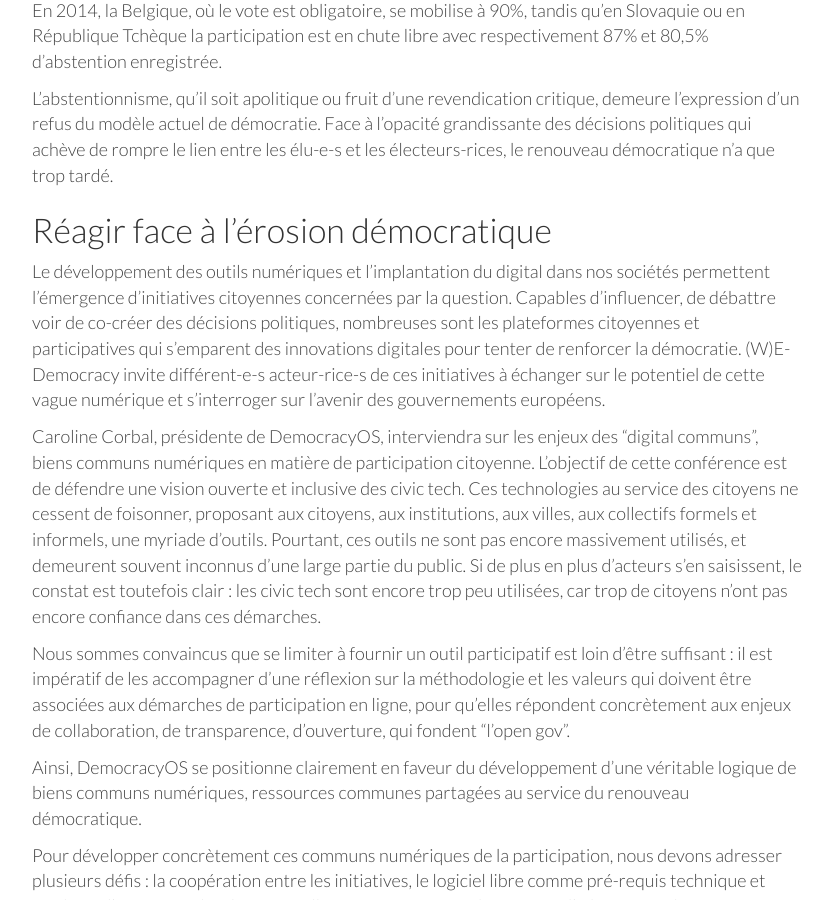
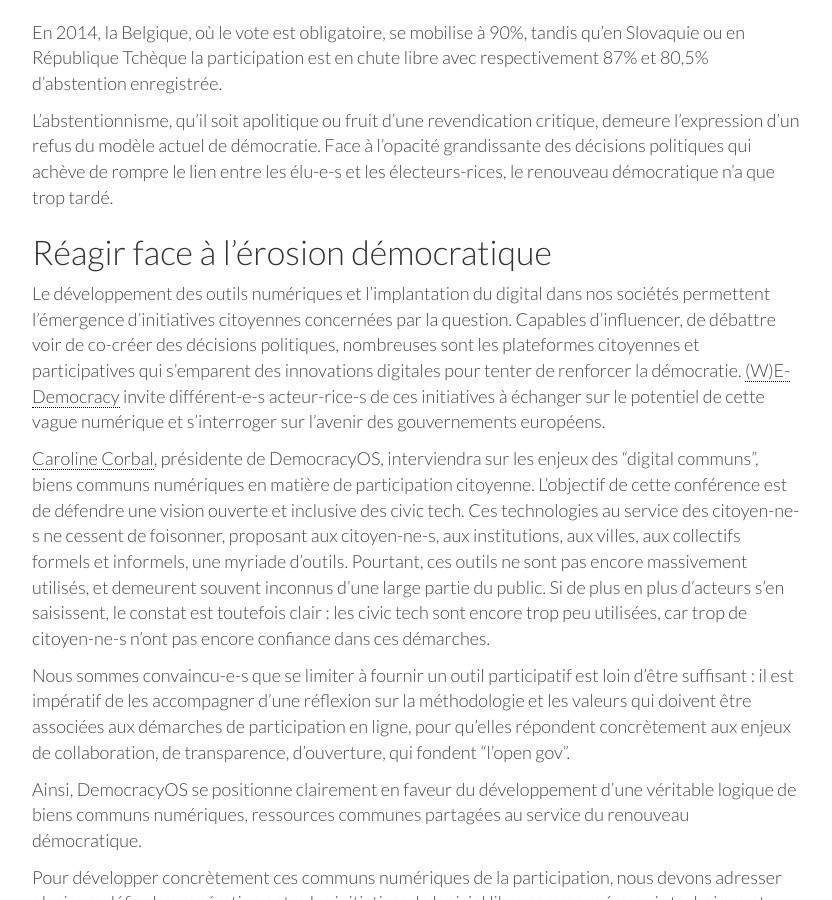
Before and after one commit to democracy-os-fr/democracy-os-fr.github.io, a Jekyll site: the page built from _posts/2017-05-25-w-e-democracy-les-gouvernements-vont-ils-survivre-a-l-ere-digitale.md, in a window 1280 px wide and 900 px high, scrolled down 1408 px. Shown: the whole window, without its empty margins (223-1055 px from the left). Built offline with Jekyll 4.4.1, drawn with Linux system fonts in a browser that asks for light colours; nearby versions of some CDN libraries; comment, search, counter and statistics services are not loaded.

Commit message:
Update from Forestry.io - 2017-05-25-w-e-democracy-les-gouvernements-vont-ils-survivre-a-l-ere-digitale.md

```diff
--- a/_posts/2017-05-25-w-e-democracy-les-gouvernements-vont-ils-survivre-a-l-ere-digitale.md
+++ b/_posts/2017-05-25-w-e-democracy-les-gouvernements-vont-ils-survivre-a-l-ere-digitale.md
@@ -18,17 +21,21 @@
 
 Pour les systèmes démocratiques européens, la situation est désastreuse. Selon les derniers chiffres ahurissants de l’Eurobaromètre, 54% des citoyen-ne-s européen-ne-s pensent que leur voix ne compte pas dans l’Union Européenne. Le nombre de d’eurodéputé-e-s eurosceptiques est en hausse croissante. Les élections européennes de 2009 et de 2014 montrent d’ailleurs les taux de participation les plus bas jamais enregistrés.
 
+![](img/medias/abtention%20ElectEU%20by%20EU.PNG)
+
+![](img/medias/Barometter.png)
+
 En 2014, la Belgique, où le vote est obligatoire, se mobilise à 90%, tandis qu’en Slovaquie ou en République Tchèque la participation est en chute libre avec respectivement 87% et 80,5% d’abstention enregistrée.
 
 L’abstentionnisme, qu’il soit apolitique ou fruit d’une revendication critique, demeure l’expression d’un refus du modèle actuel de démocratie. Face à l’opacité grandissante des décisions politiques qui achève de rompre le lien entre les élu-e-s et les électeurs-rices, le renouveau démocratique n’a que trop tardé.
 
 ## Réagir face à l’érosion démocratique
 
-Le développement des outils numériques et l’implantation du digital dans nos sociétés permettent l’émergence d’initiatives citoyennes concernées par la question. Capables d’influencer, de débattre voir de co-créer des décisions politiques, nombreuses sont les plateformes citoyennes et participatives qui s’emparent des innovations digitales pour tenter de renforcer la démocratie. (W)E-Democracy invite différent-e-s acteur-rice-s de ces initiatives à échanger sur le potentiel de cette vague numérique et s’interroger sur l’avenir des gouvernements européens.
+Le développement des outils numériques et l’implantation du digital dans nos sociétés permettent l’émergence d’initiatives citoyennes concernées par la question. Capables d’influencer, de débattre voir de co-créer des décisions politiques, nombreuses sont les plateformes citoyennes et participatives qui s’emparent des innovations digitales pour tenter de renforcer la démocratie. [(W)E-Democracy](http://www.oikos.be/denktank/evenementen-denktank/77-workshop-w-e-democracy) invite différent-e-s acteur-rice-s de ces initiatives à échanger sur le potentiel de cette vague numérique et s’interroger sur l’avenir des gouvernements européens.
 
-Caroline Corbal, présidente de DemocracyOS, interviendra sur les enjeux des “digital communs”, biens communs numériques en matière de participation citoyenne. L’objectif de cette conférence est de défendre une vision ouverte et inclusive des civic tech. Ces technologies au service des citoyens ne cessent de foisonner, proposant aux citoyens, aux institutions, aux villes, aux collectifs formels et informels, une myriade d’outils. Pourtant, ces outils ne sont pas encore massivement utilisés, et demeurent souvent inconnus d’une large partie du public. Si de plus en plus d’acteurs s’en saisissent, le constat est toutefois clair : les civic tech sont encore trop peu utilisées, car trop de citoyens n’ont pas encore confiance dans ces démarches.
+[Caroline Corbal](https://twitter.com/CaroCorbal), présidente de DemocracyOS, interviendra sur les enjeux des “digital communs”, biens communs numériques en matière de participation citoyenne. L’objectif de cette conférence est de défendre une vision ouverte et inclusive des civic tech. Ces technologies au service des citoyen-ne-s ne cessent de foisonner, proposant aux citoyen-ne-s, aux institutions, aux villes, aux collectifs formels et informels, une myriade d’outils. Pourtant, ces outils ne sont pas encore massivement utilisés, et demeurent souvent inconnus d’une large partie du public. Si de plus en plus d’acteurs s’en saisissent, le constat est toutefois clair : les civic tech sont encore trop peu utilisées, car trop de citoyen-ne-s n’ont pas encore confiance dans ces démarches.
 
-Nous sommes convaincus que se limiter à fournir un outil participatif est loin d'être suffisant : il est impératif de les accompagner d’une réflexion sur la méthodologie et les valeurs qui doivent être associées aux démarches de participation en ligne, pour qu’elles répondent concrètement aux enjeux de collaboration, de transparence, d’ouverture, qui fondent “l’open gov”.
+Nous sommes convaincu-e-s que se limiter à fournir un outil participatif est loin d'être suffisant : il est impératif de les accompagner d’une réflexion sur la méthodologie et les valeurs qui doivent être associées aux démarches de participation en ligne, pour qu’elles répondent concrètement aux enjeux de collaboration, de transparence, d’ouverture, qui fondent “l’open gov”.
 
 Ainsi, DemocracyOS se positionne clairement en faveur du développement d’une véritable logique de biens communs numériques, ressources communes partagées au service du renouveau démocratique.
 
```
Also changed, not shown: other parts of _posts/2017-05-25-w-e-democracy-les-gouvernements-vont-ils-survivre-a-l-ere-digitale.md (+3 -0 lines), img/medias/Barometter.png (added), img/medias/abtention ElectEU by EU.PNG (added).
